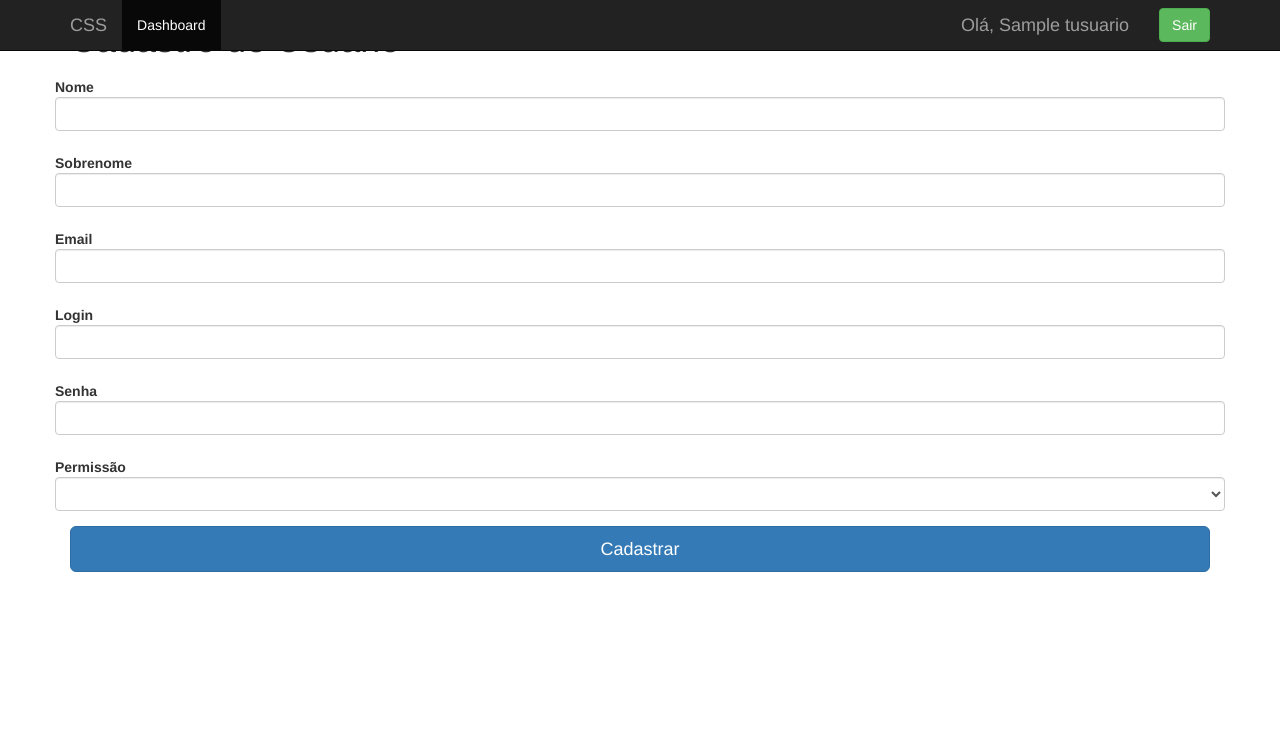
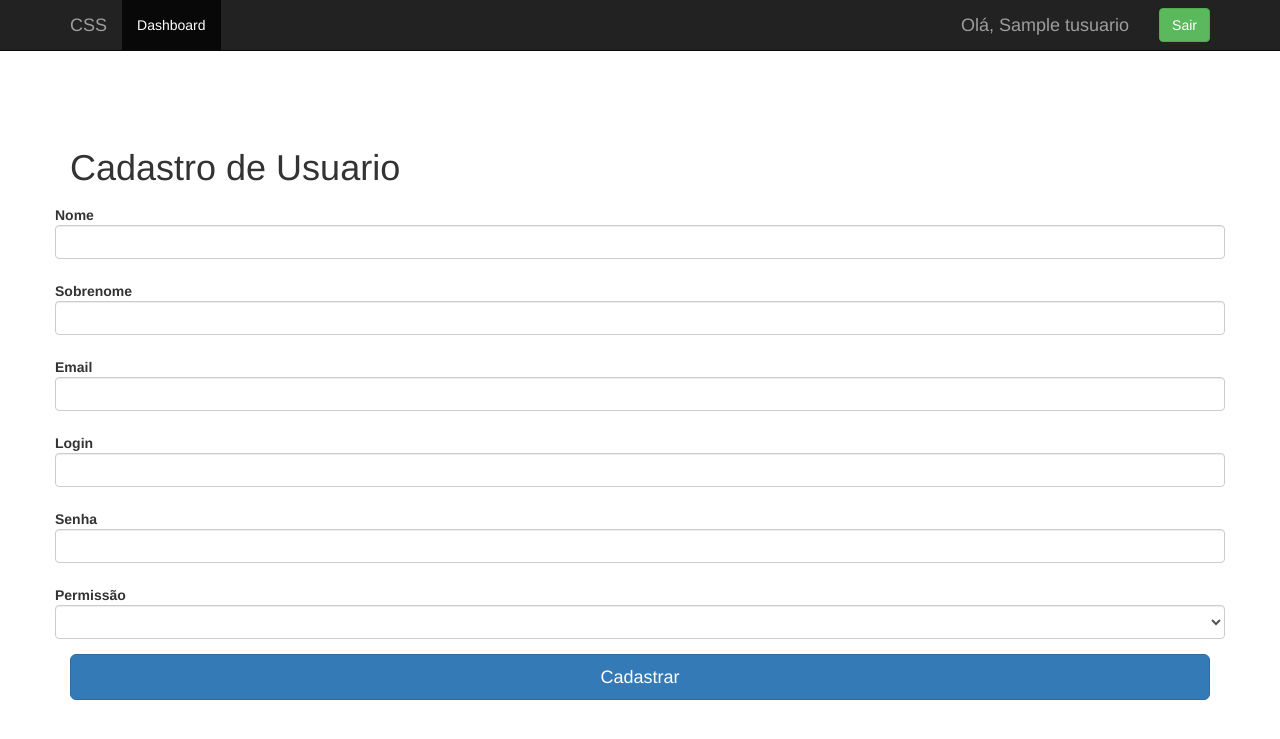
Before and after one commit to lucianoanjos02/Choco-Stock-System-CSS, a Flask app: page /usuario/cadastro in a window 1280 px wide. Shown: the top 739 px of the page. Run offline with Flask 2, Linux system fonts and the light colour scheme; a user stored in the database is signed in; tables that the repository leaves empty hold one stand-in row (values such as "Sample post"); lists and menus that the app fills with data are empty; some libraries are stand-ins or nearby versions.

Commit message:
Alteração no estilo da View de Cadastro de Usuário
- Inclusão do CSS cadastro_usuario.css para correção do layout do formulário de cadastro do usuário.

```diff
--- /dev/null
+++ b/static/css/cadastro_usuario.css
@@ -0,0 +1,3 @@
+.form-horizontal {
+    margin-top: 13%;
+}
--- a/templates/cadastro_usuario.html
+++ b/templates/cadastro_usuario.html
@@ -1,5 +1,12 @@
 {% extends "bootstrap/base.html" %}
 {% import "bootstrap/wtf.html" as wtf%}
+
+{% block styles %}
+
+{{ super() }}
+
+<link rel="stylesheet"href="{{url_for('static', filename='css/cadastro_usuario.css')}}">
+{% endblock %}
 
 {% block title %}
     Dashboard - CSS
```
